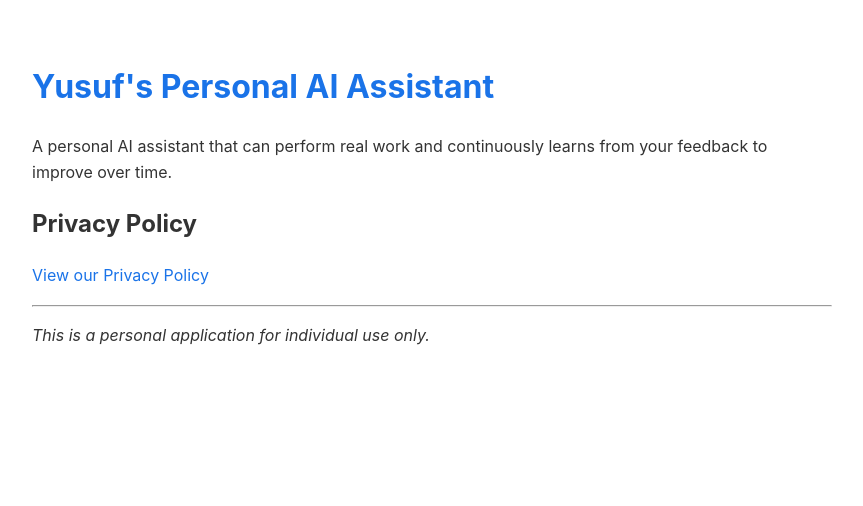
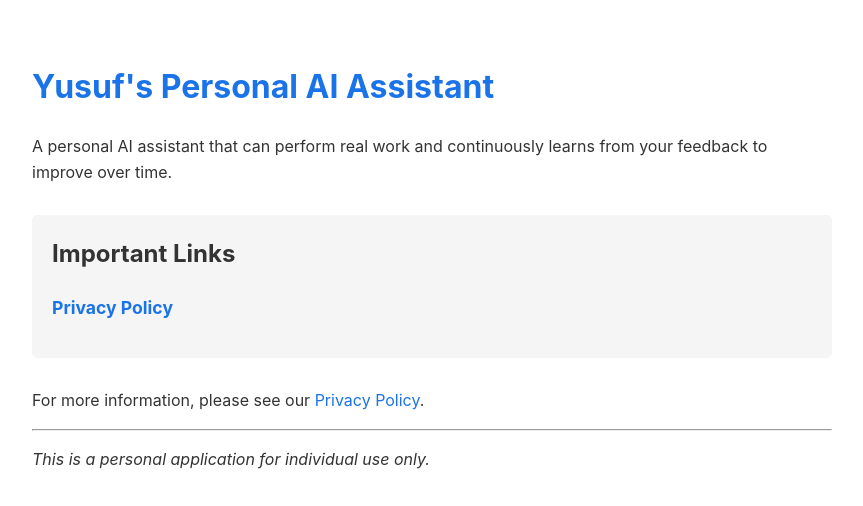
Before and after one commit to yusufhgmail/yusufs-personal-ai, a plain HTML site: page index.html in a window 1280 px wide. Shown: the whole page, without its empty margins (208-1071 px from the left). Drawn offline with Linux system fonts and the light colour scheme.

Commit message:
Make privacy policy link more prominent and add robots.txt for Google crawler

```diff
--- a/index.html
+++ b/index.html
@@ -24,8 +24,16 @@
 
     <p>A personal AI assistant that can perform real work and continuously learns from your feedback to improve over time.</p>
 
-    <h2>Privacy Policy</h2>
-    <p><a href="privacy-policy.html">View our Privacy Policy</a></p>
+    <nav style="margin: 30px 0; padding: 20px; background: #f5f5f5; border-radius: 5px;">
+        <h2 style="margin-top: 0;">Important Links</h2>
+        <ul style="list-style: none; padding: 0;">
+            <li style="margin: 10px 0;">
+                <strong><a href="privacy-policy.html" style="font-size: 1.1em;">Privacy Policy</a></strong>
+            </li>
+        </ul>
+    </nav>
+
+    <p>For more information, please see our <a href="privacy-policy.html">Privacy Policy</a>.</p>
 
     <hr>
     <p><em>This is a personal application for individual use only.</em></p>
```
Also changed, not shown: robots.txt (added).
